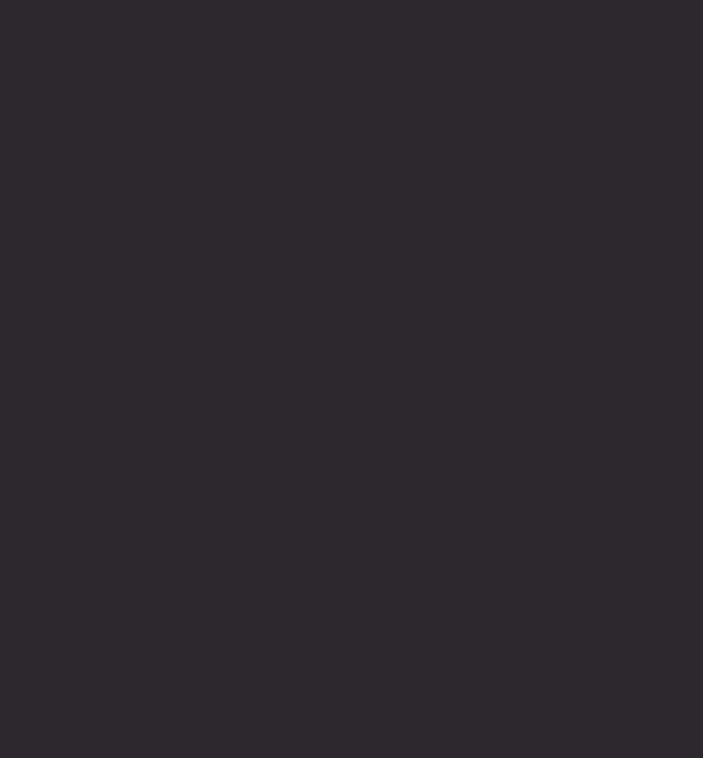
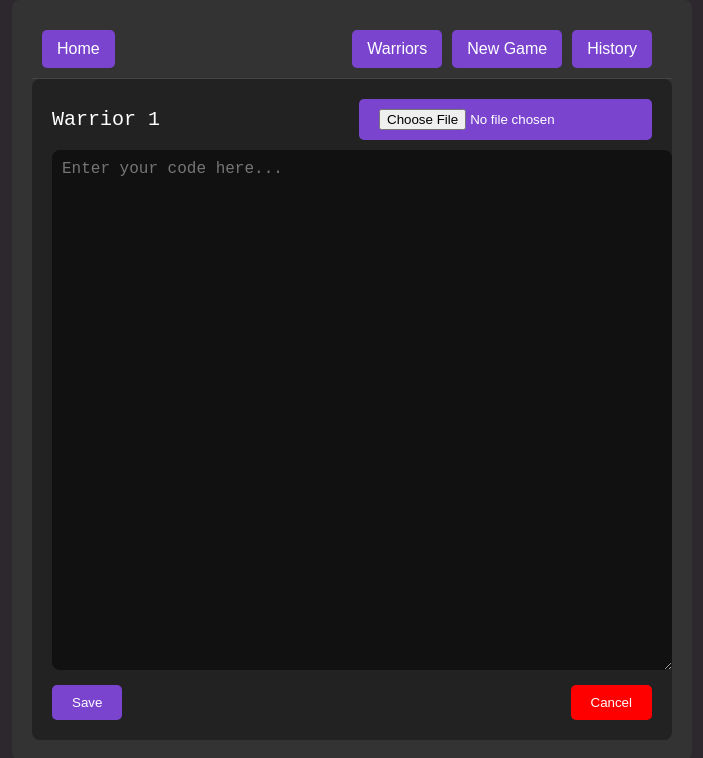
Before and after one commit to banutiy-owl/corewars, a React (Create React App) app in the folder frontend_project_corewars/: page /warrior in a window 1280 px wide. Before the commit this address had no page. Shown: the top 758 px of the page, without its empty margins (288-991 px from the left). Built offline with nearby package versions, Linux system fonts and the light colour scheme.

Commit message:
Strona dodania i edycji wojownika

```diff
--- a/frontend_project_corewars/src/App.js
+++ b/frontend_project_corewars/src/App.js
@@ -5,6 +5,8 @@ import LoginPage from "./components/screens/auth/LoginPage/LoginPage";
 import WelcomePage from "./components/screens/WelcomePage/WelcomePage";
 import HomePage from "./components/screens/HomePage/HomePage";
 import WarriorsPage from "./components/screens/ListWarriorsPage/WarriorsPage";
+import AddEditWarriorPage from "./components/screens/AddEditWarriorPage/AddEditWarriorPage";
+
 
 function App() {
   return (
@@ -15,6 +17,7 @@ function App() {
         <Route path="/register" element={<SignUpPage />} />
         <Route path="/login" element={<LoginPage />} />
         <Route path="/warriors" element={<WarriorsPage />} />
+        <Route path="/warrior" element={<AddEditWarriorPage />} />
       </Routes>
     </Router>
   );
--- /dev/null
+++ b/frontend_project_corewars/src/components/screens/AddEditWarriorPage/AddEditWarriorPage.js
@@ -0,0 +1,46 @@
+import React, { useState } from 'react';
+import Header from "./Header";
+import './styles.css';
+
+const CodeEditor = () => {
+    const [code, setCode] = useState('');
+
+    const handleFileUpload = (event) => {
+        const file = event.target.files[0];
+        if (file) {
+            const reader = new FileReader();
+            reader.onload = (e) => {
+                setCode(e.target.result);
+            };
+            reader.readAsText(file);
+        }
+    };
+
+    const handleCodeChange = (event) => {
+        setCode(event.target.value);
+    };
+
+    return (
+        <div className="warrior-editor">
+            <Header />
+            <div className="editor-section">
+                <div className="editor-header">
+                    <span className="warrior-label">Warrior 1</span>
+                    <input type="file" className="upload-btn" onChange={handleFileUpload} />
+                </div>
+                <textarea
+                    className="code-input"
+                    value={code}
+                    onChange={handleCodeChange}
+                    placeholder="Enter your code here..."
+                ></textarea>
+                <div className="actions">
+                    <button className="save-btn">Save</button>
+                    <button className="cancel-btn">Cancel</button>
+                </div>
+            </div>
+        </div>
+    );
+};
+
+export default CodeEditor;
--- /dev/null
+++ b/frontend_project_corewars/src/components/screens/AddEditWarriorPage/Header.js
@@ -0,0 +1,16 @@
+import React from "react";
+
+const Header = () => (
+  <header>
+    <div className="left">
+      <button className="header-btn">Home</button>
+    </div>
+    <div className="right">
+      <button className="header-btn">Warriors</button>
+      <button className="header-btn">New Game</button>
+      <button className="header-btn">History</button>
+    </div>
+  </header>
+);
+
+export default Header;
--- /dev/null
+++ b/frontend_project_corewars/src/components/screens/AddEditWarriorPage/styles.css
@@ -0,0 +1,68 @@
+.warrior-editor {
+    background-color: #333;
+    color: white;
+    font-family: 'Courier New', Courier, monospace;
+    padding: 20px;
+    border-radius: 8px;
+    width: 50%;
+
+    margin: 0 auto;
+}
+
+
+
+.editor-section {
+    background-color: #222;
+    padding: 20px;
+    border-radius: 8px;
+}
+
+.editor-header {
+    display: flex;
+    justify-content: space-between;
+    align-items: center;
+    margin-bottom: 10px;
+}
+
+.warrior-label {
+    font-size: 20px;
+}
+
+.upload-btn {
+    background: #7a44cf;
+    color: white;
+    border: none;
+    padding: 10px 20px;
+    cursor: pointer;
+    border-radius: 5px;
+}
+
+.code-input {
+    width: 100%;
+    height: 500px;
+    background-color: #111;
+    color: white;
+    border: none;
+    padding: 10px;
+    font-size: 16px;
+    border-radius: 8px;
+}
+
+.actions {
+    display: flex;
+    justify-content: space-between;
+    margin-top: 10px;
+}
+
+.save-btn, .cancel-btn {
+    background: #7a44cf;
+    color: white;
+    border: none;
+    padding: 10px 20px;
+    cursor: pointer;
+    border-radius: 5px;
+}
+
+.cancel-btn {
+    background: red;
+}
--- a/frontend_project_corewars/src/components/screens/ListWarriorsPage/Header.js
+++ b/frontend_project_corewars/src/components/screens/ListWarriorsPage/Header.js
@@ -1,16 +1,26 @@
 import React from "react";
+import { useNavigate } from "react-router-dom";
 
-const Header = () => (
+const Header = () => {
+  const navigate = useNavigate();
+
+  const handleHomeClick = () => {
+    navigate("/home");
+  };
+
+  return (
     <header>
       <div className="left">
-      <button className="header-btn">Home</button>
+        <button className="header-btn" onClick={handleHomeClick}>
+          Home
+        </button>
       </div>
       <div className="right">
-      <button className="header-btn">Warriors</button>
         <button className="header-btn">New Game</button>
         <button className="header-btn">History</button>
       </div>
     </header>
   );
+};
 
 export default Header;
--- a/frontend_project_corewars/src/components/screens/ListWarriorsPage/NewWarrior.js
+++ /dev/null
@@ -1,22 +0,0 @@
-// src/components/NewWarrior.js
-import React, { useState } from "react";
-
-const NewWarrior = ({ onAdd }) => {
-  const [name, setName] = useState("");
-
-  const handleSubmit = (e) => {
-    e.preventDefault();
-    if (name) {
-      onAdd(name);
-      setName("");
-    }
-  };
-
-  return (
-    <form onSubmit={handleSubmit}>
-
-    </form>
-  );
-};
-
-export default NewWarrior;
--- a/frontend_project_corewars/src/components/screens/ListWarriorsPage/WarriorsPage.js
+++ b/frontend_project_corewars/src/components/screens/ListWarriorsPage/WarriorsPage.js
@@ -1,36 +1,34 @@
 import React, { useState } from "react";
+import { useNavigate } from "react-router-dom";
 import Header from "./Header";
 import WarriorList from "./WarriorList";
-import NewWarrior from "./NewWarrior";
-import { addWarrior, editWarrior, deleteWarrior } from "./warriorService";
+
 import "./styles.css";
 
 const WarriorsPage = () => {
   const [warriors, setWarriors] = useState([
     { id: 1, name: "Warrior 1", busy: true, won: 2, lost: 1 },
     { id: 2, name: "Warrior 2", busy: false, won: 1, lost: 3 },
-    ]);
+  ]);
+  const navigate = useNavigate();
 
-  const handleAddWarrior = (name) => {
-    const updatedWarriors = addWarrior(warriors, name);
-    setWarriors(updatedWarriors);
+  const handleAddWarriorClick = () => {
+    navigate("/warrior");
   };
 
-  const handleEditWarrior = (warrior) => {
-    const updatedWarriors = editWarrior(warriors, warrior);
-    setWarriors(updatedWarriors);
+  const handleEditWarrior = () => {
+    navigate("/warrior");
   };
 
-  const handleDeleteWarrior = (id) => {
-    const updatedWarriors = deleteWarrior(warriors, id);
-    setWarriors(updatedWarriors);
-  };
+  const handleDeleteWarrior = () => {};
 
   return (
     <div className="body">
       <Header />
       <h1 className="title">Warriors</h1>
-      <button className="add-warrior-btn">Add Warrior</button>
+      <button className="add-warrior-btn" onClick={handleAddWarriorClick}>
+        Add Warrior
+      </button>
       <WarriorList
         warriors={warriors}
         onEdit={handleEditWarrior}
--- a/frontend_project_corewars/src/components/screens/ListWarriorsPage/styles.css
+++ b/frontend_project_corewars/src/components/screens/ListWarriorsPage/styles.css
@@ -2,7 +2,10 @@
     font-family: Arial, sans-serif;
     padding: 20px;
     background-color: #1a1a1a;
+    font-family: 'Courier New', Courier, monospace;
     color: white;
+    width: 50%;       /* Set the same width as .warrior-editor */
+    margin: 0 auto;
   }
 
   header {
@@ -61,15 +64,27 @@
     display: flex;
     justify-content: space-between;
     background-color: #333;
-
     padding: 25px;
     border: 1px solid #444;
     border-radius: 5px;
-
     width: 50%;
     max-width: 700px;
     margin: 5px auto;
-  }
+}
+
+
+@media only screen and (max-width: 1200px) {
+    .warrior-block {
+        flex-direction: column;
+        align-items: center;
+        text-align: center;
+    }
+
+    .warrior-block button {
+        width: 100%;
+        margin-bottom: 10px;
+    }
+}
 
   .warrior-info, .warrior-status, .warrior-actions {
     flex: 1;
--- a/frontend_project_corewars/src/components/screens/ListWarriorsPage/warriorService.js
+++ /dev/null
@@ -1,21 +0,0 @@
-// src/components/screens/WarriorsPage/warriorService.js
-export const addWarrior = (warriors, name) => {
-    const newWarrior = {
-      id: warriors.length ? warriors[warriors.length - 1].id + 1 : 1,
-      name,
-      busy: false,
-      won: 0,
-      lost: 0,
-    };
-    return [...warriors, newWarrior];
-  };
-
-  export const editWarrior = (warriors, updatedWarrior) => {
-    return warriors.map(warrior =>
-      warrior.id === updatedWarrior.id ? updatedWarrior : warrior
-    );
-  };
-
-  export const deleteWarrior = (warriors, id) => {
-    return warriors.filter(warrior => warrior.id !== id);
-  };
```
Lines whose indentation alone changed are shown as unchanged.
